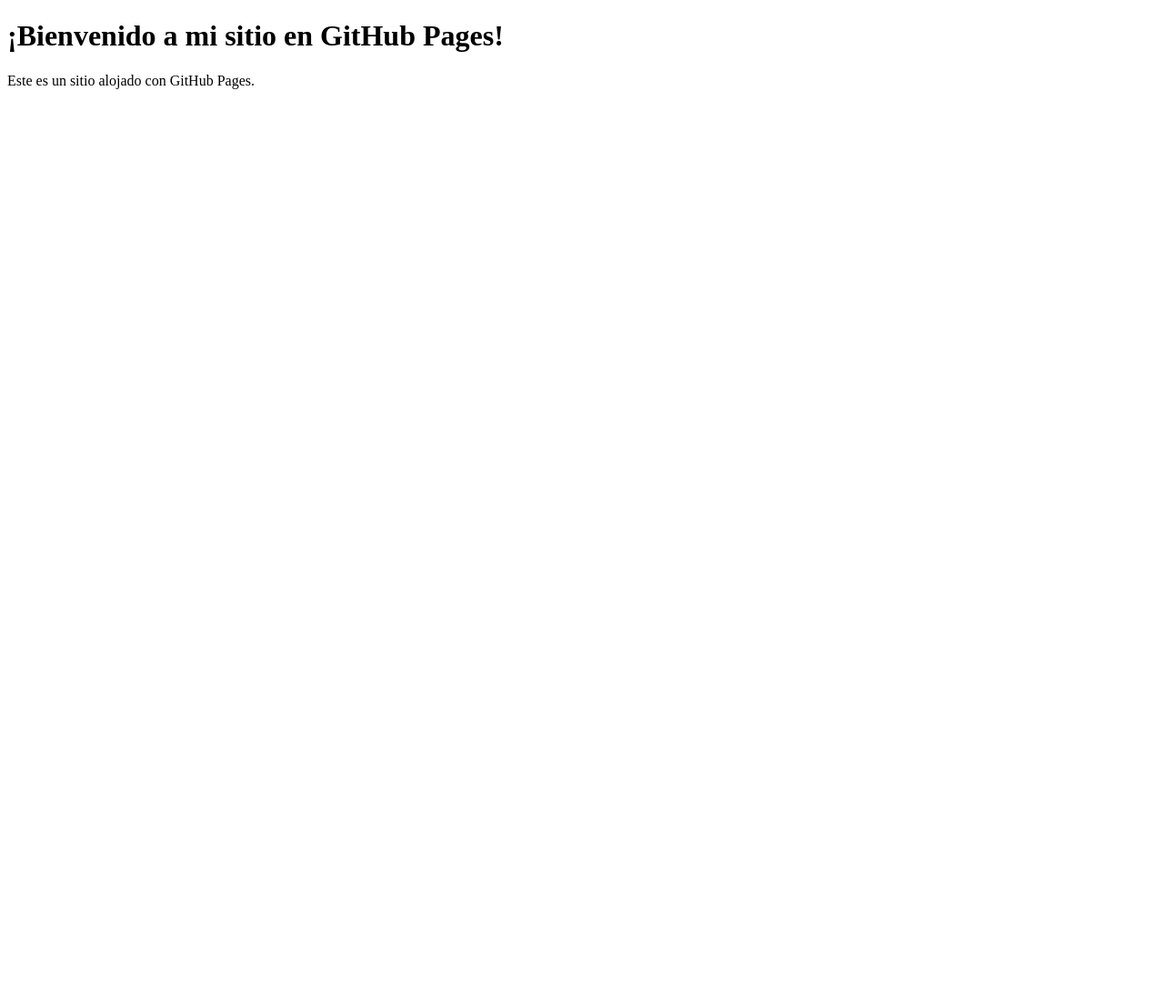
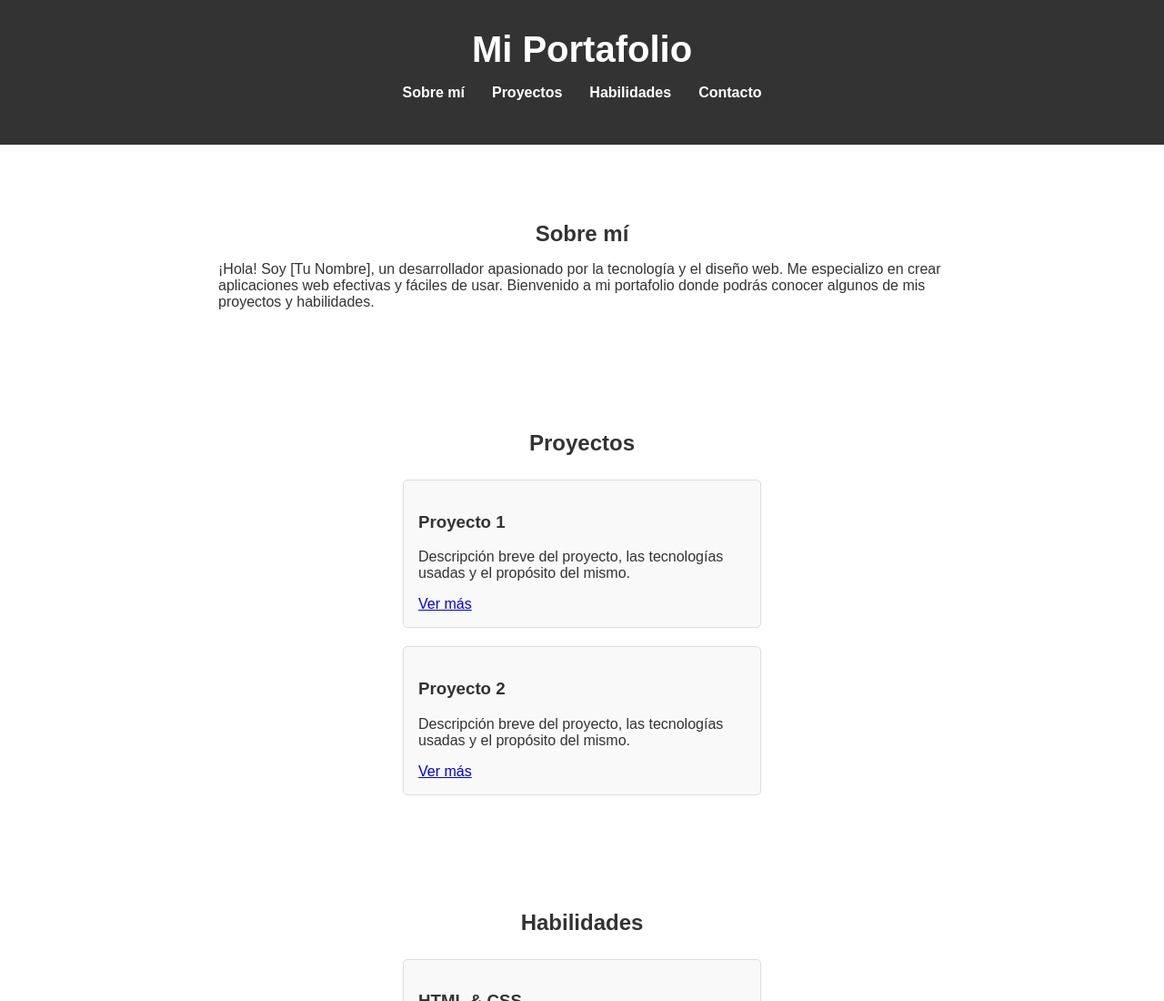
Before and after one commit to Rayhtzar/Rayhtzar.github.io, a plain HTML site: page index.html in a window 1280 px wide. Shown: the top 1100 px of the page at 91% size. Before the commit the page ends 800 px from the top, so only its background shows below. Drawn offline with Linux system fonts and the light colour scheme.

Commit message:
Update Index

```diff
--- a/index.html
+++ b/index.html
@@ -1,13 +1,87 @@
-
 <!DOCTYPE html>
 <html lang="es">
-<head>
-    <meta charset="UTF-8">
-    <meta name="viewport" content="width=device-width, initial-scale=1.0">
-    <title>Mi Página GitHub</title>
-</head>
-<body>
-    <h1>¡Bienvenido a mi sitio en GitHub Pages!</h1>
-    <p>Este es un sitio alojado con GitHub Pages.</p>
-</body>
+  <head>
+    <meta charset="UTF-8" />
+    <meta name="viewport" content="width=device-width, initial-scale=1.0" />
+    <title>Mi Portafolio</title>
+    <link rel="stylesheet" href="styles.css" />
+  </head>
+  <body>
+    <header>
+      <h1>Mi Portafolio</h1>
+      <nav>
+        <ul>
+          <li><a href="#about">Sobre mí</a></li>
+          <li><a href="#projects">Proyectos</a></li>
+          <li><a href="#skills">Habilidades</a></li>
+          <li><a href="#contact">Contacto</a></li>
+        </ul>
+      </nav>
+    </header>
+
+    <section id="about">
+      <h2>Sobre mí</h2>
+      <p>
+        ¡Hola! Soy [Tu Nombre], un desarrollador apasionado por la tecnología y
+        el diseño web. Me especializo en crear aplicaciones web efectivas y
+        fáciles de usar. Bienvenido a mi portafolio donde podrás conocer algunos
+        de mis proyectos y habilidades.
+      </p>
+    </section>
+
+    <section id="projects">
+      <h2>Proyectos</h2>
+      <div class="projects">
+        <div class="project">
+          <h3>Proyecto 1</h3>
+          <p>
+            Descripción breve del proyecto, las tecnologías usadas y el
+            propósito del mismo.
+          </p>
+          <a href="#">Ver más</a>
+        </div>
+        <div class="project">
+          <h3>Proyecto 2</h3>
+          <p>
+            Descripción breve del proyecto, las tecnologías usadas y el
+            propósito del mismo.
+          </p>
+          <a href="#">Ver más</a>
+        </div>
+      </div>
+    </section>
+
+    <section id="skills">
+      <h2>Habilidades</h2>
+      <div class="skills">
+        <div class="skill">
+          <h3>HTML & CSS</h3>
+          <p>
+            Experiencia en creación de interfaces responsivas y modernas usando
+            HTML y CSS.
+          </p>
+        </div>
+        <div class="skill">
+          <h3>JavaScript</h3>
+          <p>
+            Conocimiento en desarrollo de funcionalidades interactivas y manejo
+            de datos con JavaScript.
+          </p>
+        </div>
+      </div>
+    </section>
+
+    <section id="contact">
+      <h2>Contacto</h2>
+      <p>
+        ¿Quieres trabajar juntos? Puedes contactarme a través de mis redes
+        sociales o enviarme un correo electrónico a
+        <a href="mailto:correo@ejemplo.com">correo@ejemplo.com</a>.
+      </p>
+    </section>
+
+    <footer>
+      <p>&copy; 2024 Mi Portafolio</p>
+    </footer>
+  </body>
 </html>
--- /dev/null
+++ b/styles.css
@@ -0,0 +1,72 @@
+body {
+    font-family: Arial, sans-serif;
+    margin: 0;
+    padding: 0;
+    color: #333;
+}
+
+header {
+    background-color: #333;
+    color: white;
+    text-align: center;
+    padding: 2rem;
+}
+
+header h1 {
+    margin: 0;
+    font-size: 2.5rem;
+}
+
+nav ul {
+    list-style-type: none;
+    padding: 0;
+    display: flex;
+    justify-content: center;
+}
+
+nav ul li {
+    margin: 0 15px;
+}
+
+nav ul li a {
+    color: white;
+    text-decoration: none;
+    font-weight: bold;
+}
+
+section {
+    padding: 2rem;
+    margin: 2rem 0;
+    max-width: 800px;
+    margin-left: auto;
+    margin-right: auto;
+}
+
+h2 {
+    text-align: center;
+    margin-bottom: 1rem;
+    color: #333;
+}
+
+.projects, .skills {
+    display: flex;
+    flex-wrap: wrap;
+    justify-content: space-around;
+}
+
+.project, .skill {
+    width: 45%;
+    margin: 10px;
+    padding: 1rem;
+    border: 1px solid #ddd;
+    border-radius: 5px;
+    background-color: #f9f9f9;
+}
+
+footer {
+    background-color: #333;
+    color: white;
+    text-align: center;
+    padding: 1rem;
+    margin-top: 2rem;
+}
```
